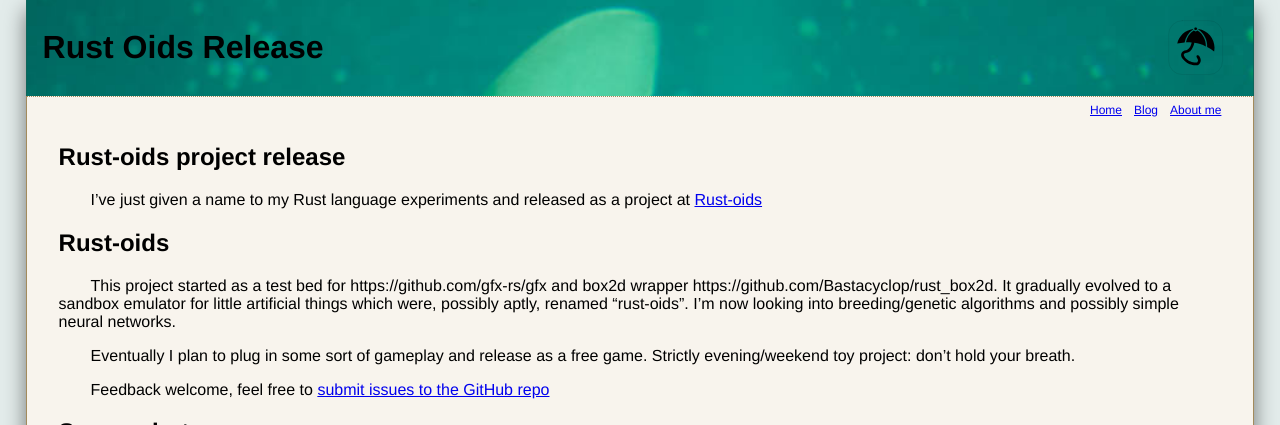
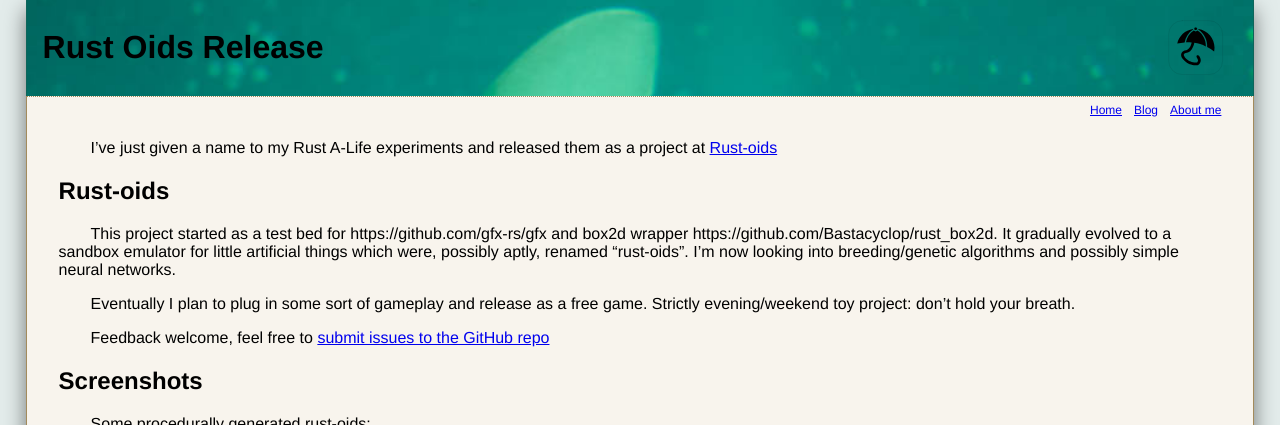
Before and after one commit to itadinanta/itadinanta.github.io, a Jekyll site: the page built from _posts/2016-08-14-rust-oids-release.md, in a window 1280 px wide, cut to the strip 0-425 px from the top of the page. Built offline with Jekyll 4.4.1, drawn with Linux system fonts in a browser that asks for light colours.

Commit message:
Update 2016-08-14-rust-oids-release.md

```diff
--- a/_posts/2016-08-14-rust-oids-release.md
+++ b/_posts/2016-08-14-rust-oids-release.md
@@ -1,6 +1,4 @@
-## Rust-oids project release
-
-I've just given a name to my Rust language experiments and released as a project at [Rust-oids](https://github.com/rust-oids)
+I've just given a name to my Rust A-Life experiments and released them as a project at [Rust-oids](https://github.com/rust-oids)
 
 ## Rust-oids
 
```
